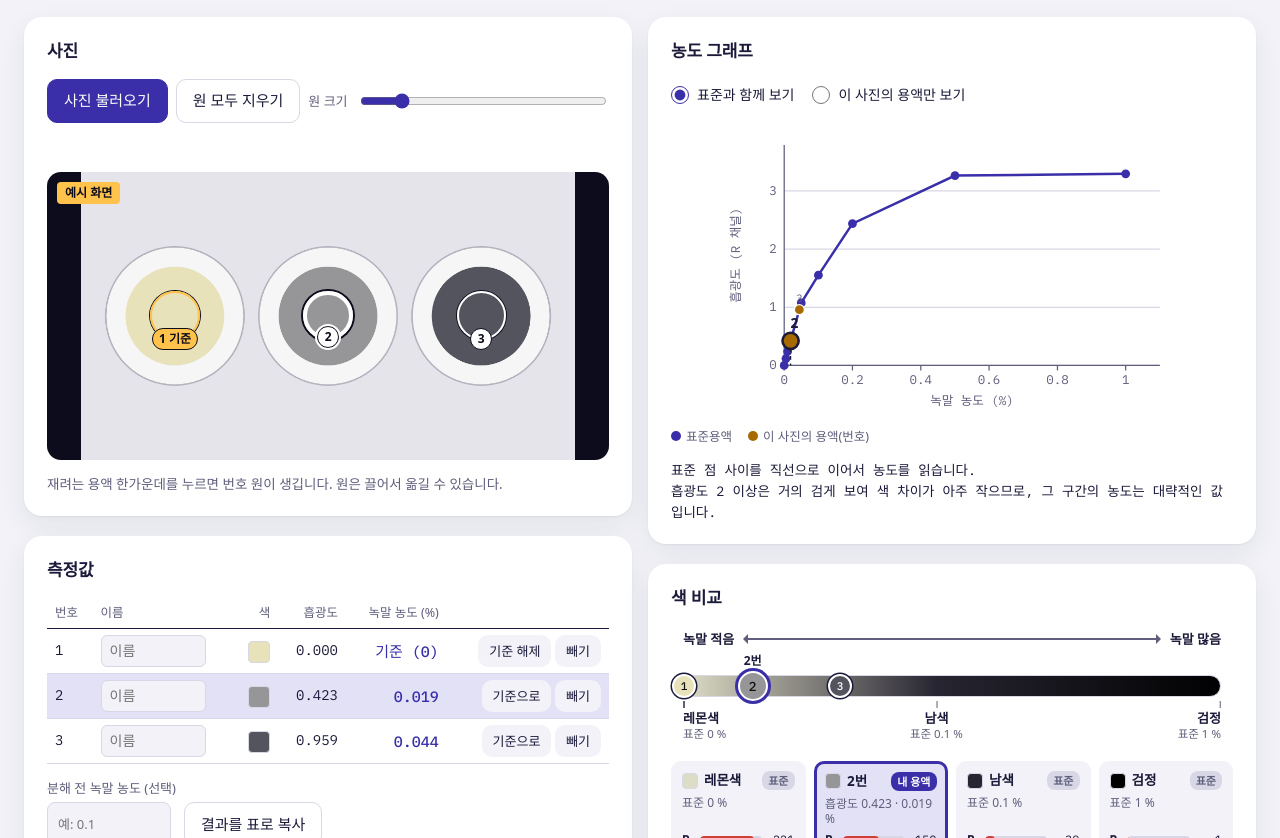
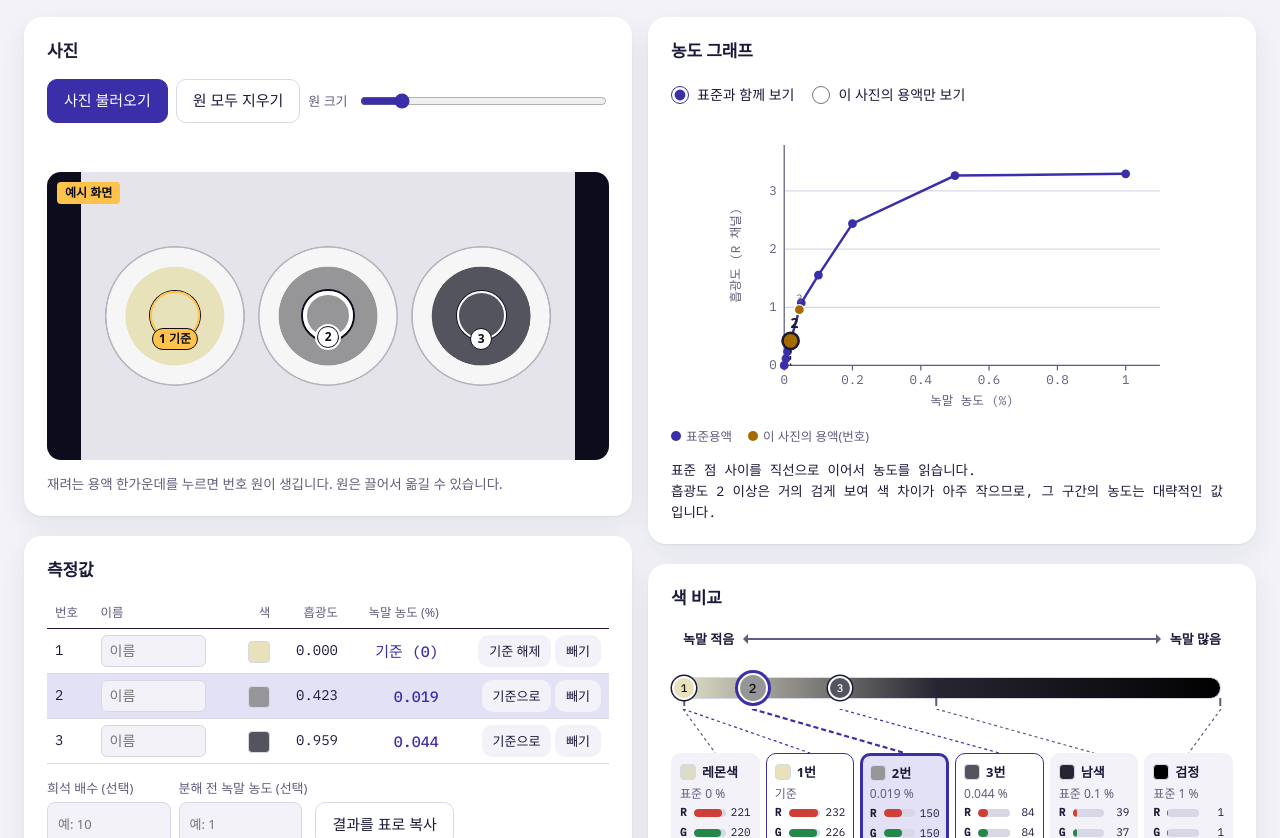
Before and after one commit to ebw9814/pathfinderRGBsptm, a plain HTML site: page index.html in a window 1280 px wide. Shown: the part 114-952 px from the top of the page. Drawn offline with Linux system fonts and the light colour scheme; a web font is replaced by a local one.

Commit message:
색 비교에 모든 용액의 RGB 칸과 점선 연결, 희석 배수 입력 추가
색 띠의 점에 이름을 표시하고, 화면 배치와 디자인을 정리했다.

```diff
--- a/index.html
+++ b/index.html
@@ -216,6 +216,21 @@ button.small { border-color: transparent; background: var(--bg); }
 .panel .rgbcard.me { background: var(--surface); }
 .scale .track { height: 22px; border-radius: 11px; }
 th { border-bottom-color: var(--ink); }
+/* 색 비교: 색 띠, 점선, 그 아래 한 줄로 늘어선 R·G·B 칸 */
+.cmp { display: flex; flex-direction: column; min-width: 0; }
+.scale .ends { margin-bottom: 28px; }
+.scale .gt { position: absolute; top: 100%; width: 1.5px; height: 8px; background: var(--muted); transform: translateX(-50%); }
+.scale .dl { font-size: 11.5px; }
+.links { display: block; width: 100%; height: 44px; margin-top: 10px; }
+.links path { stroke: var(--muted); stroke-width: 1.2; stroke-dasharray: 3 3; fill: none; }
+.links path.me { stroke: var(--accent); }
+.links path.sel { stroke: var(--accent); stroke-width: 2.2; stroke-dasharray: 5 3; }
+.rgbpanel { display: flex; overflow-x: auto; gap: 6px; padding-bottom: 4px; }
+.rgbpanel .rgbcard { flex: 1 0 86px; min-width: 86px; padding: 8px; gap: 3px; border-radius: 10px; }
+.rgbpanel .rgbcard.me.sel { padding: 6.5px; }
+.rgbpanel .rt { font-size: 13px; }
+.rgbpanel .rs { min-height: 0; white-space: nowrap; overflow: hidden; text-overflow: ellipsis; }
+.rgbpanel .rb { grid-template-columns: 0.9em 1fr 1.9em; gap: 4px; font-size: 11px; }
 .panel .sizer { flex: 1 1 10em; min-height: 44px; }
 .panel #chart { border: 0; border-radius: 0; max-height: 40vh; }
 .panel .rgbcard, .panel input.nm, .panel .field input { background: var(--bg); }
@@ -268,7 +283,8 @@ ul.tips { margin: 0; padding-left: 1.2em; color: var(--muted); font-size: 13.5px
         </table></div>
         <p class="msg" id="msgRes" role="status"></p>
         <div class="row">
-          <label class="field">분해 전 녹말 농도 (선택)<input id="c0" type="number" inputmode="decimal" min="0" step="any" placeholder="예: 0.1"></label>
+          <label class="field">희석 배수 (선택)<input id="dil" type="number" inputmode="decimal" min="1" step="any" placeholder="예: 10"></label>
+          <label class="field">분해 전 녹말 농도 (선택)<input id="c0" type="number" inputmode="decimal" min="0" step="any" placeholder="예: 1"></label>
           <button id="btnCopy" type="button">결과를 표로 복사</button>
         </div>
         <p class="msg ok" id="msgOut" role="status"></p>
@@ -290,9 +306,12 @@ ul.tips { margin: 0; padding-left: 1.2em; color: var(--muted); font-size: 13.5px
 
       <section class="panel" aria-labelledby="h2s">
         <h2 id="h2s">색 비교</h2>
-        <div class="scale" id="scale"></div>
-        <div class="rgbpanel" id="rgbPanel"></div>
-        <p class="hint">번호 점이 사진에서 누른 용액의 위치입니다. 점을 누르면 아래 칸에 그 용액의 R·G·B 값이 나옵니다.</p>
+        <div class="cmp">
+          <div class="scale" id="scale"></div>
+          <svg class="links" id="links" aria-hidden="true"></svg>
+          <div class="rgbpanel" id="rgbPanel"></div>
+        </div>
+        <p class="hint">띠 위의 번호 점이 사진에서 누른 용액이고, 점선으로 이어진 아래 칸이 그 용액의 R·G·B 값입니다. 회색 칸은 미리 저장된 표준 색입니다.</p>
       </section>
     </div>
   </div>
@@ -303,6 +322,7 @@ ul.tips { margin: 0; padding-left: 1.2em; color: var(--muted); font-size: 13.5px
         <li>흡광도는 기준 용액보다 얼마나 어두운지를 나타내는 값으로, 사진의 빨강(R) 값으로 계산합니다. 녹말이 진할수록 레몬색에서 남색, 검정 쪽으로 가면서 R·G·B가 모두 내려갑니다.</li>
         <li>사진에 0% 기준 용액이 함께 있으면 측정값 표에서 그 줄의 「기준으로」를 누르세요. 없으면 저장된 기준 색으로 계산하며, 조명이 표준 사진과 다르면 오차가 큽니다.</li>
         <li>「약」은 거의 검게 보이는 진한 구간이라 오차가 크다는 뜻, 「≥」는 가장 진한 표준보다도 진하다는 뜻, * 는 원 안의 색이 고르지 않다는 뜻입니다.</li>
+        <li>녹말 0.1%와 1%는 농도가 10배 차이지만 사진에서는 둘 다 어둡게 찍혀 구분이 어렵습니다. 0.1%보다 진한 용액은 물로 묽혀서 0~0.1% 범위에 들어오게 한 뒤 재고, 「희석 배수」에 묽힌 배수를 넣으면 원래 농도로 바꿔 보여 줍니다.</li>
         <li>분해 전 농도를 넣으면 표에 분해율이 함께 나옵니다. 분해율 = (1 − 추정 농도 ÷ 분해 전 농도) × 100</li>
         <li>표준 색상을 찍을 때와 같은 컵, 같은 양, 같은 아이오딘 방울 수로 맞추고, 그림자나 반사가 없게 위에서 찍습니다.</li>
         <li>플래시, HDR, 필터는 끄고, 찍은 사진은 보정하지 않고 그대로 올립니다. 원은 용액 밖으로 나가지 않게 크기를 맞춥니다.</li>
@@ -377,7 +397,7 @@ ul.tips { margin: 0; padding-left: 1.2em; color: var(--muted); font-size: 13.5px
   ];
   const defaults = () => DEFAULTS.map((d, i) => ({ id: 'd' + i, conc: d[0], A: { r: d[1], g: d[2], b: d[3] }, rgb: [d[4], d[5], d[6]] }));
 
-  const state = { channel: 'r', method: 'interp', view: 'both', standards: defaults(), c0: '', unit: '%', size: 0.1 };
+  const state = { channel: 'r', method: 'interp', view: 'both', standards: defaults(), c0: '', dil: '', unit: '%', size: 0.1 };
   try {
     const saved = JSON.parse(localStorage.getItem(KEY) || 'null');
     if (saved && typeof saved === 'object') {
@@ -570,42 +590,56 @@ ul.tips { margin: 0; padding-left: 1.2em; color: var(--muted); font-size: 13.5px
 
   /* ---------- 화면 그리기 ---------- */
   const swatch = rgb => Array.isArray(rgb) && rgb.length === 3 ? `<span class="sw" style="background:rgb(${rgb.map(v => clamp(Math.round(+v) || 0, 0, 255)).join(',')})"></span>` : '';
-  const concText = e => !e ? '–' : e.sat ? `≥${fmt(e.c, 3)}` : (e.weak ? '약 ' : '') + fmt(e.c, e.weak ? 2 : 3);
-  function card(title, sub, rgb, cls, idx) {
-    const bars = rgb ? ['R', 'G', 'B'].map((n, j) => `<div class="rb"><b>${n}</b><span class="bar"><i class="b${n}" style="width:${clamp(rgb[j] / 255 * 100, 0, 100).toFixed(1)}%"></i></span><span class="num">${Math.round(rgb[j])}</span></div>`).join('') : '';
-    return `<div class="rgbcard ${cls}"${idx != null ? ` data-card="${idx}"` : ''}><div class="rt">${rgb ? swatch(rgb) : ''}<span class="nmx">${esc(title)}</span><span class="tag">${cls.startsWith('me') ? '내 용액' : '표준'}</span></div><div class="rs">${esc(sub)}</div>${bars}</div>`;
+  const concText = (e, k = 1) => !e ? '–' : e.sat ? `≥${fmt(e.c * k, 3)}` : (e.weak ? '약 ' : '') + fmt(e.c * k, e.weak ? 2 : 3);
+  const dilK = () => { const d = parseFloat(state.dil); return isFinite(d) && d > 0 ? d : 1; };      /* 희석 배수: 묽혀서 잰 용액의 원래 농도 = 추정 농도 × 배수 */
+  function card(title, sub, rgb, cls, idx, x) {
+    const bars = ['R', 'G', 'B'].map((n, j) => `<div class="rb"><b>${n}</b><span class="bar"><i class="b${n}" style="width:${clamp(rgb[j] / 255 * 100, 0, 100).toFixed(1)}%"></i></span><span class="num">${Math.round(rgb[j])}</span></div>`).join('');
+    return `<div class="rgbcard ${cls}"${idx != null ? ` data-card="${idx}"` : ''} data-x="${x.toFixed(2)}"><div class="rt">${swatch(rgb)}<span class="nmx">${esc(title)}</span></div><div class="rs">${esc(sub)}</div>${bars}</div>`;
   }
   function renderPanel() {
-    const ch = state.channel, st = state.standards.filter(s => Array.isArray(s.rgb)), u = state.unit;
+    const ch = state.channel, st = state.standards.filter(s => Array.isArray(s.rgb)), u = state.unit, k = dilK();
     const pick = f => st.length ? st.reduce((a, b) => f(b) < f(a) ? b : a) : null;
     const lemon = pick(s => s.conc), navy = pick(s => Math.abs(s.A[ch] - 1.5)), black = pick(s => -s.A[ch]);
-    const std = s => s ? `표준 ${tickLabel(s.conc)} ${u}` : '표준 없음';
     const guides = [], seen = new Set();
     for (const [name, s] of [['레몬색', lemon], ['남색', navy], ['검정', black]]) if (s && !seen.has(s)) { seen.add(s); guides.push({ name, s, a: s.A[ch] }); }
     const aOf = i => i === refIdx ? 0 : rows[i].A ? rows[i].A[ch] : NaN;
 
-    /* 눈금선: 왼쪽 레몬색(녹말 적음)에서 오른쪽 검정(녹말 많음)까지 한 줄. 표준은 아래 눈금, 내 용액은 선 위의 번호 점 */
+    /* 색 띠: 왼쪽 레몬색(녹말 적음)에서 오른쪽 검정(녹말 많음)까지 한 줄. 표준은 띠 아래 눈금, 내 용액은 띠 위의 번호 점 */
     const lo = guides.length ? guides[0].a : 0, hi = guides.length ? Math.max(guides[guides.length - 1].a, lo + 0.1) : 1;
     const pos = a => clamp((a - lo) / (hi - lo), 0, 1) * 100;
     const css = rgb => `rgb(${rgb.map(v => clamp(Math.round(+v) || 0, 0, 255)).join(',')})`;
     const grad = guides.length > 1 ? `linear-gradient(to right, ${guides.map(g => `${css(g.s.rgb)} ${pos(g.a).toFixed(1)}%`).join(', ')})` : 'var(--line)';
     const dots = rows.map((r, i) => {
       const a = aOf(i); if (!isFinite(a)) return '';
-      const rgb = rgbOf(r.s), dark = rgb[0] * 0.3 + rgb[1] * 0.6 + rgb[2] * 0.1 < 130, nm = regions[i].name || `${i + 1}번`;
-      return `<button type="button" class="dot${i === selIdx ? ' sel' : ''}" data-card="${i}" title="${esc(nm)}" aria-label="${esc(nm)}" style="left:${pos(a).toFixed(1)}%;background:${css(rgb)};color:${dark ? '#fff' : '#111'}">${i + 1}${i === selIdx ? `<span class="dl">${esc(nm)}</span>` : ''}</button>`;
+      const rgb = rgbOf(r.s), dark = rgb[0] * 0.3 + rgb[1] * 0.6 + rgb[2] * 0.1 < 130, nm = regions[i].name;
+      return `<button type="button" class="dot${i === selIdx ? ' sel' : ''}" data-card="${i}" title="${esc(nm || `${i + 1}번`)}" aria-label="${esc(nm || `${i + 1}번`)}" style="left:${pos(a).toFixed(1)}%;background:${css(rgb)};color:${dark ? '#fff' : '#111'}">${i + 1}${nm ? `<span class="dl">${esc(nm)}</span>` : ''}</button>`;
     }).join('');
-    const ticks = guides.map((g, j) => `<span class="tick${j === 0 ? ' first' : j === guides.length - 1 ? ' last' : ''}" style="left:${pos(g.a).toFixed(1)}%"><b>${g.name}</b>${esc(std(g.s))}</span>`).join('');
-    $('scale').innerHTML = `<div class="ends"><span>녹말 적음</span><i class="arrow"></i><span>녹말 많음</span></div><div class="track" style="background:${grad}">${dots}</div><div class="ticks">${ticks}</div>`;
+    const ticks = guides.map(g => `<i class="gt" style="left:${pos(g.a).toFixed(1)}%"></i>`).join('');
+    $('scale').innerHTML = `<div class="ends"><span>녹말 적음</span><i class="arrow"></i><span>녹말 많음</span></div><div class="track" style="background:${grad}">${ticks}${dots}</div>`;
 
-    /* 아래 칸: 표준 세 가지와 고른 용액 하나의 R·G·B 값 */
-    const items = guides.map(g => ({ a: g.a, g: 1, html: card(g.name, std(g.s), g.s.rgb, 'guide') }));
-    const r = rows[selIdx];
-    if (r) {
-      const sub = selIdx === refIdx ? '이 사진의 기준' : `흡광도 ${r.A ? fmt(r.A[ch], 3) : '–'} · ${r.e ? concText(r.e) + ' ' + u : '–'}`;
-      items.push({ a: isFinite(aOf(selIdx)) ? aOf(selIdx) : Infinity, g: 0, html: card(regions[selIdx].name || `${selIdx + 1}번`, sub, rgbOf(r.s), 'me sel') });
-    }
+    /* 아래 칸: 표준 세 가지와 사진에서 누른 모든 용액의 R·G·B 값. 옅은 것부터 진한 순서이고, 점선으로 띠 위의 자리와 이어진다 */
+    const items = guides.map(g => ({ a: g.a, g: 1, html: card(g.name, `표준 ${tickLabel(g.s.conc)} ${u}`, g.s.rgb, 'guide', null, pos(g.a)) }));
+    rows.forEach((r, i) => {
+      const a = aOf(i); if (!isFinite(a)) return;
+      const sub = i === refIdx ? '기준' : r.e ? `${concText(r.e, k)} ${u}` : '–';
+      items.push({ a, g: 0, html: card(regions[i].name || `${i + 1}번`, sub, rgbOf(r.s), 'me' + (i === selIdx ? ' sel' : ''), i, pos(a)) });
+    });
     items.sort((p, q) => p.a - q.a || q.g - p.g);
     $('rgbPanel').innerHTML = items.map(t => t.html).join('');
+    drawLinks();
+  }
+  function drawLinks() {        /* 띠 위의 자리와 아래 칸을 점선으로 잇는다 */
+    const svg = $('links'), track = document.querySelector('#scale .track');
+    if (!track) { svg.innerHTML = ''; return; }
+    const sb = svg.getBoundingClientRect(), tb = track.getBoundingClientRect(), H = sb.height;
+    if (!sb.width || !H) return;
+    svg.setAttribute('viewBox', `0 0 ${sb.width.toFixed(1)} ${H.toFixed(1)}`);
+    svg.innerHTML = [...$('rgbPanel').children].map(c => {
+      const cb = c.getBoundingClientRect(), x2 = cb.left + cb.width / 2 - sb.left;
+      if (x2 < 0 || x2 > sb.width) return '';     /* 옆으로 넘겨서 안 보이는 칸 */
+      const x1 = tb.left + tb.width * (+c.dataset.x) / 100 - sb.left;
+      return `<path class="${c.classList.contains('sel') ? 'sel' : c.classList.contains('me') ? 'me' : ''}" d="M${x1.toFixed(1)} 0L${x2.toFixed(1)} ${H.toFixed(1)}"/>`;
+    }).join('');
   }
   function applySel() {
     [...$('marks').children].forEach((el, i) => el.classList.toggle('sel', i === selIdx));
@@ -622,16 +656,16 @@ ul.tips { margin: 0; padding-left: 1.2em; color: var(--muted); font-size: 13.5px
   function render() {
     const M = model(), ch = state.channel, u = state.unit;
     const refIn = regions[refIdx] ? readROI(regions[refIdx]) : null, ref = refIn || storedRef();      /* 사진 속 기준이 없으면 저장된 기준 색 */
-    const c0 = parseFloat(state.c0), useC0 = isFinite(c0) && c0 > 0;
-    rows = regions.map((r, i) => {
+    const c0 = parseFloat(state.c0), useC0 = isFinite(c0) && c0 > 0, k = dilK();
+    rows =regions.map((r, i) => {
       const s = readROI(r), A = ref ? absOf(s, ref) : null;
       return { s, A, e: A && M && i !== refIdx ? M.est(A) : null };
     });
-    $('resHead').innerHTML = `<tr><th>번호</th><th class="l">이름</th><th>색</th><th>흡광도</th><th>녹말 농도 (${esc(u)})</th>${useC0 ? '<th>분해율 (%)</th>' : ''}<th></th></tr>`;
+    $('resHead').innerHTML = `<tr><th>번호</th><th class="l">이름</th><th>색</th><th>흡광도</th><th>${k !== 1 ? '희석 전 ' : ''}녹말 농도 (${esc(u)})</th>${useC0 ? '<th>분해율 (%)</th>' : ''}<th></th></tr>`;
     $('resBody').innerHTML = regions.length ? rows.map((r, i) => {
       const isRef = i === refIdx, flag = Math.abs(r.s.edge) > 0.12 ? '*' : '';
-      const conc = isRef ? '기준 (0)' : concText(r.e) + (r.e && !r.e.sat ? flag : '');
-      const deg = isRef || !r.e || r.e.sat ? '–' : fmt((1 - r.e.c / c0) * 100, 1);
+      const conc = isRef ? '기준 (0)' : concText(r.e, k) + (r.e && !r.e.sat ? flag : '');
+      const deg = isRef || !r.e || r.e.sat ? '–' : fmt((1 - r.e.c * k / c0) * 100, 1);
       return `<tr data-row="${i}"><td class="n">${i + 1}</td><td class="l"><input class="nm" data-nm="${i}" type="text" maxlength="16" value="${esc(regions[i].name)}" placeholder="이름" aria-label="${i + 1}번 이름"></td><td>${swatch(rgbOf(r.s))}</td><td class="n">${r.A ? fmt(r.A[ch], 3) : '–'}</td><td class="big">${conc}</td>${useC0 ? `<td class="n">${deg}</td>` : ''}<td>${isRef ? `<button class="small" type="button" data-unref="${i}">기준 해제</button> ` : `<button class="small" type="button" data-ref="${i}">기준으로</button> `}<button class="small" type="button" data-rm="${i}">빼기</button></td></tr>`;
     }).join('') : `<tr><td class="empty" colspan="${useC0 ? 7 : 6}">왼쪽 사진에서 재려는 용액을 누르면 여기에 결과가 나옵니다.</td></tr>`;
     const m = $('msgRes'); m.className = 'msg';
@@ -664,7 +698,7 @@ ul.tips { margin: 0; padding-left: 1.2em; color: var(--muted); font-size: 13.5px
     L.push(`번호\t이름\t흡광도(${CHNAME[c]})\t녹말 농도(${u})\t분해율(%)\tR\tG\tB`);
     rows.forEach((r, i) => {
       const isRef = i === refIdx, k = r.e && !r.e.sat ? r.e.c : NaN;
-      L.push([i + 1, (regions[i].name || '').replace(/\t/g, ' '), r.A ? fmt(r.A[c], 4) : '', isRef ? '기준' : concText(r.e), isFinite(k) && c0 > 0 ? fmt((1 - k / c0) * 100, 2) : '', ...rgbOf(r.s)].join('\t'));
+      L.push([i + 1, (regions[i].name || '').replace(/\t/g, ' '), r.A ? fmt(r.A[c], 4) : '', isRef ? '기준' : concText(r.e, dilK()), isFinite(k) && c0 > 0 ? fmt((1 - k * dilK() / c0) * 100, 2) : '', ...rgbOf(r.s)].join('\t'));
     });
     L.push('', `표준 색상 (${CHNAME[c]} 채널)`, `농도(${u})\t흡광도`);
     for (const s of state.standards) L.push(`${s.conc}\t${fmt(s.A[c], 4)}`);
@@ -745,6 +779,10 @@ ul.tips { margin: 0; padding-left: 1.2em; color: var(--muted); font-size: 13.5px
     }
   });
 
+  $('dil').value = state.dil;
+  $('dil').addEventListener('input', e => { state.dil = e.target.value; render(); });
+  $('rgbPanel').addEventListener('scroll', drawLinks);
+  window.addEventListener('resize', drawLinks);
   $('c0').value = state.c0;
   $('c0').addEventListener('input', e => { state.c0 = e.target.value; render(); });
   $('unit').value = state.unit;
```
